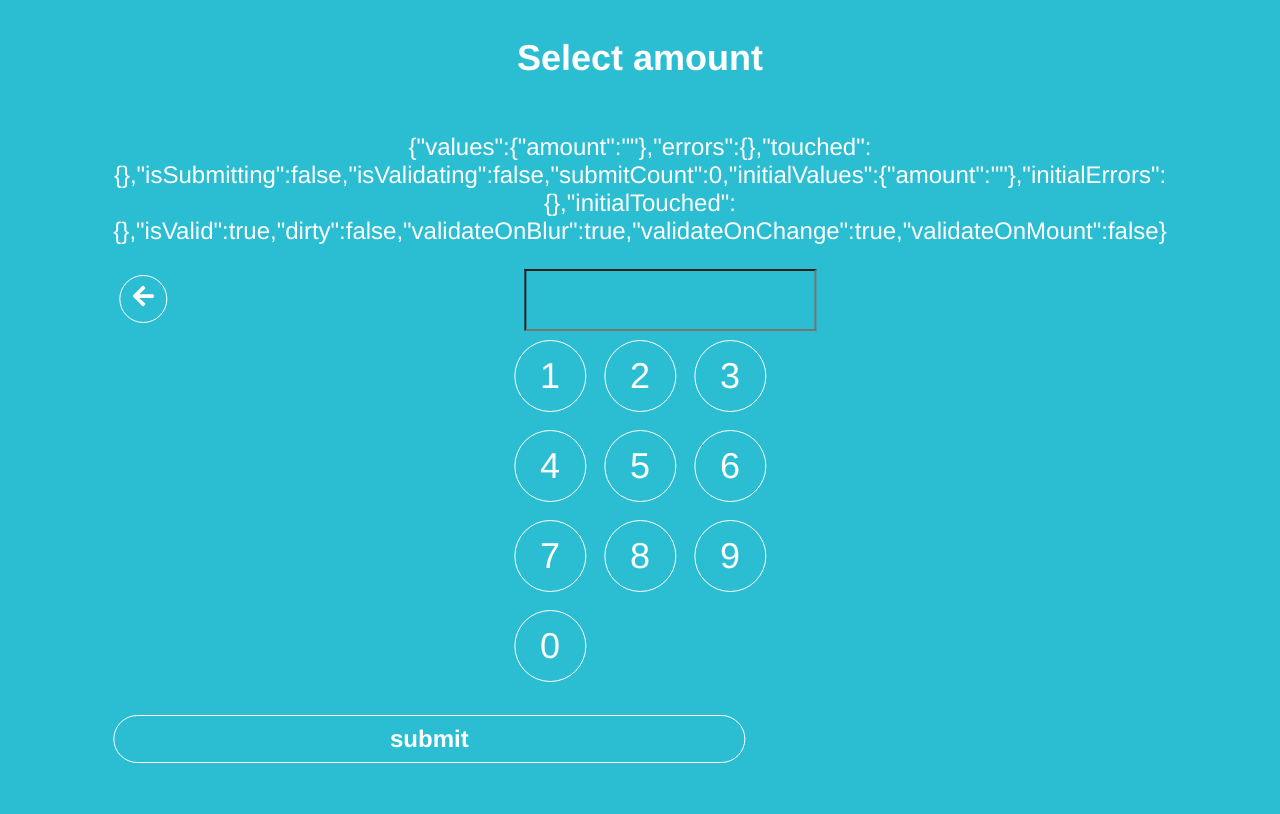
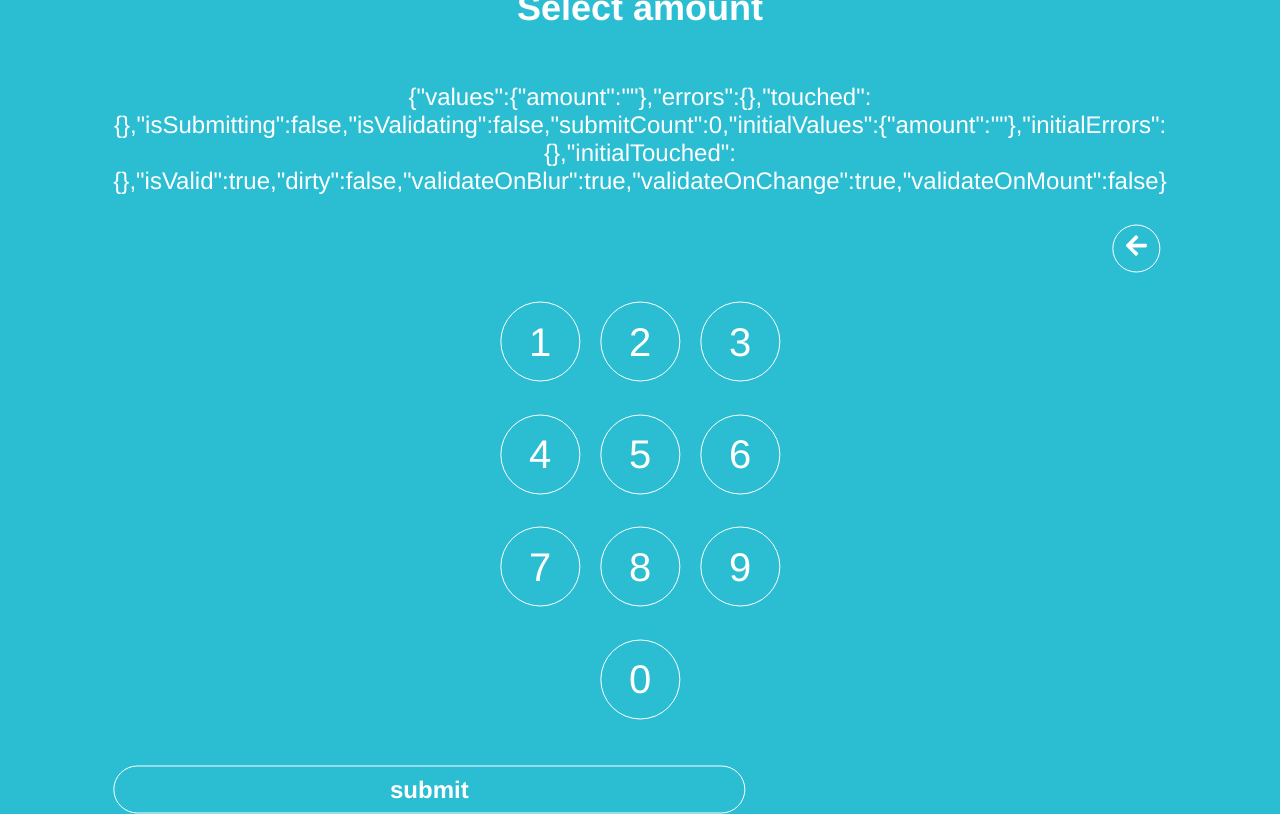
Before and after one commit to marioxcolomar/atm-withdrawal, a React (Create React App) app: page / in a window 1280 px wide. Built offline with nearby package versions, Linux system fonts and the light colour scheme.

Commit message:
Fix styles for form.

```diff
--- a/src/components/withdrawal/styles.scss
+++ b/src/components/withdrawal/styles.scss
@@ -5,17 +5,24 @@
 		font-weight: 700;
 		background-color: #2bbed3;
 		font-size: 1.5em;
-		margin: 0 auto;
-		width: 8em;
+		margin: 0 auto 15px 0;
+		width: 6em;
 		padding: 8px 0 8px 0;
 		font-size: 1.5em;
 		color: $white;
+		text-align: right;
+		border: none;
+		border-radius: 15px;
 	}
 
 	.numpad {
-		font-size: 1.5em;
+		font-size: 40px;
 		width: 7.5em;
 		margin: 0 auto;
+		height: 450px;
+		display: flex;
+		flex-wrap: wrap;
+		justify-content: center;
 	}
 
 	button {
@@ -36,6 +43,10 @@
 		}
 	}
 
+	.clear-one {
+		float: right;
+	}
+
 	.submit-btn {
 		width: 60%;
 		padding: 0.3em 1.5em;
```
